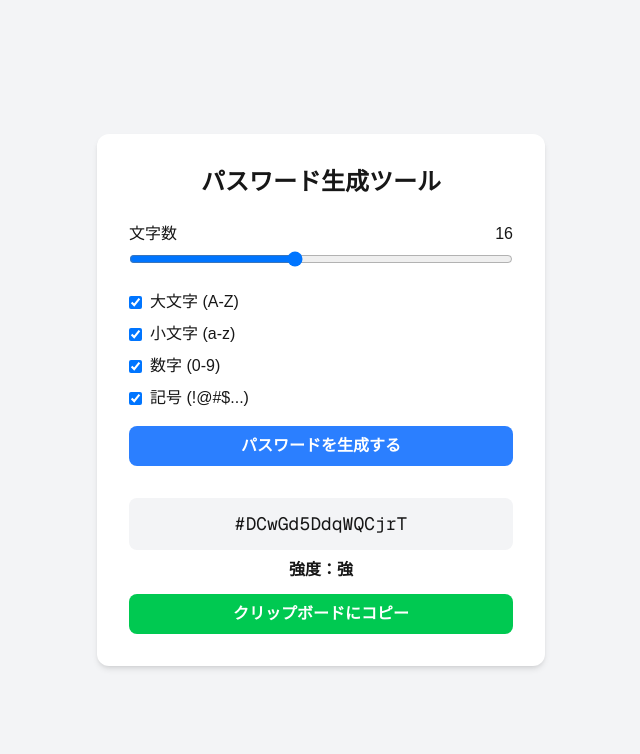
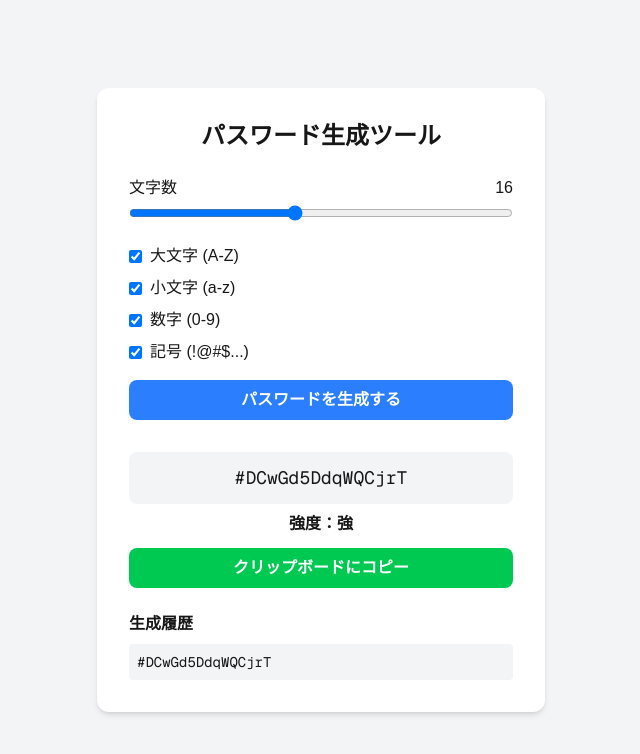
Before and after one commit to 20240221-sayataki/password-generator-20260609, a Next.js app: page / in a window 1280 px wide. Both pictures are taken after a click on the button "パスワードを生成する". Shown: the top 754 px of the page, without its empty margins (319-959 px from the left). Built offline with nearby package versions, Linux system fonts and the light colour scheme.

Commit message:
add password history feature

```diff
--- a/app/page.tsx
+++ b/app/page.tsx
@@ -12,6 +12,7 @@ export default function Home() {
     symbol: true,
   });
   const [length, setLength] = useState(16);
+  const [history, setHistory] = useState<string[]>([]);
 
   const toggleOption = (key: keyof typeof options) => {
     setOptions({ ...options, [key]: !options[key] });
@@ -41,6 +42,7 @@ export default function Home() {
       result += chars.charAt(Math.floor(Math.random() * chars.length));
     }
     setPassword(result);
+    setHistory([result, ...history].slice(0, 5));
     setCopied(false);
   };
 
@@ -138,6 +140,21 @@ export default function Home() {
             </button>
           </div>
         )}
+        {history.length > 0 && (
+          <div className="mt-6">
+            <h2 className="font-semibold mb-2">生成履歴</h2>
+            <ul className="space-y-1">
+              {history.map((item, index) => (
+                <li
+                  key={index}
+                  className="bg-gray-100 rounded p-2 text-sm font-mono break-all"
+                >
+                  {item}
+                </li>
+              ))}
+            </ul>
+          </div>
+        )}
       </div>
     </main>
   );
```
Also changed, not shown: 1 other file (tests, documents, lock files or other folders).
